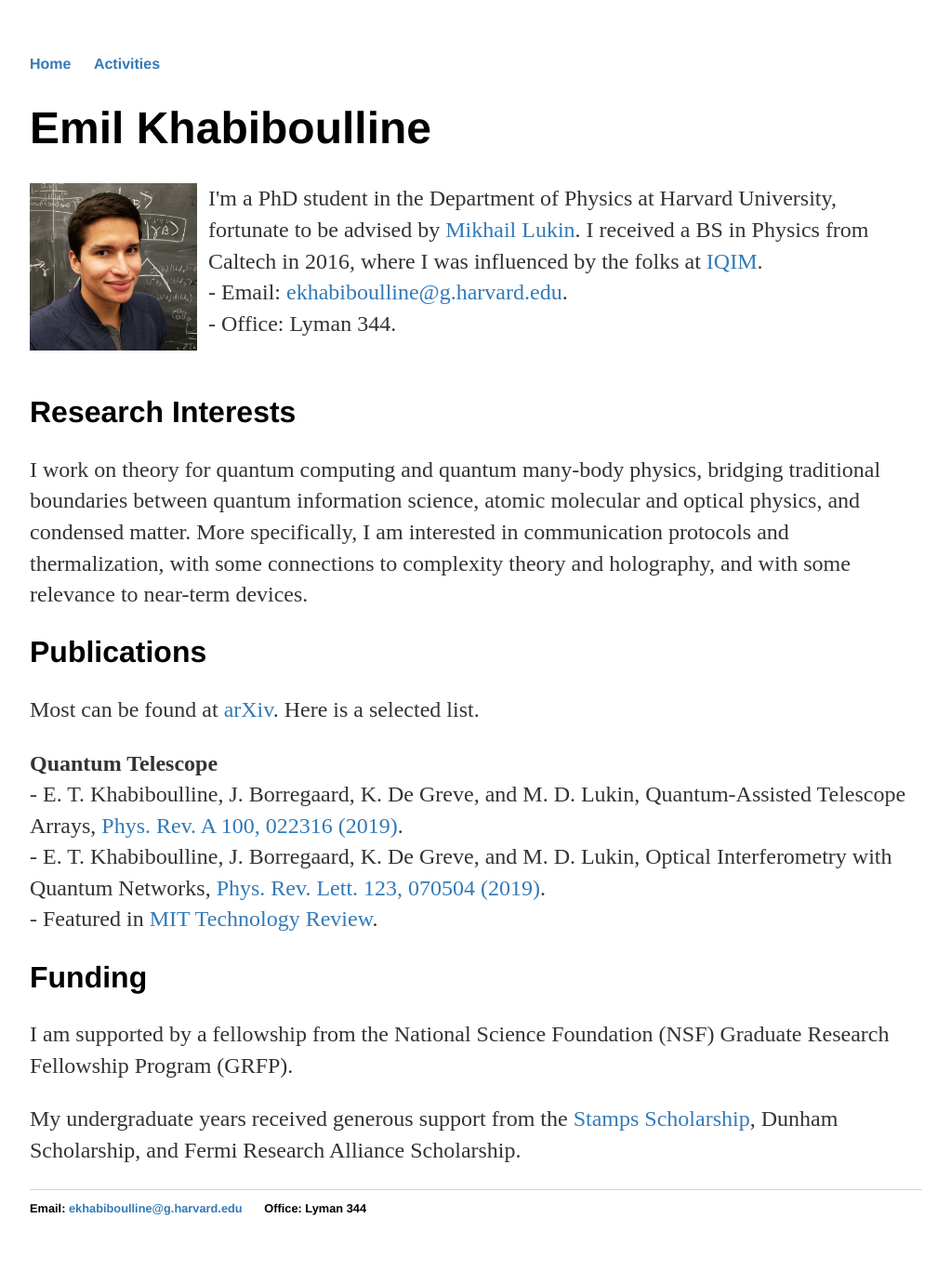
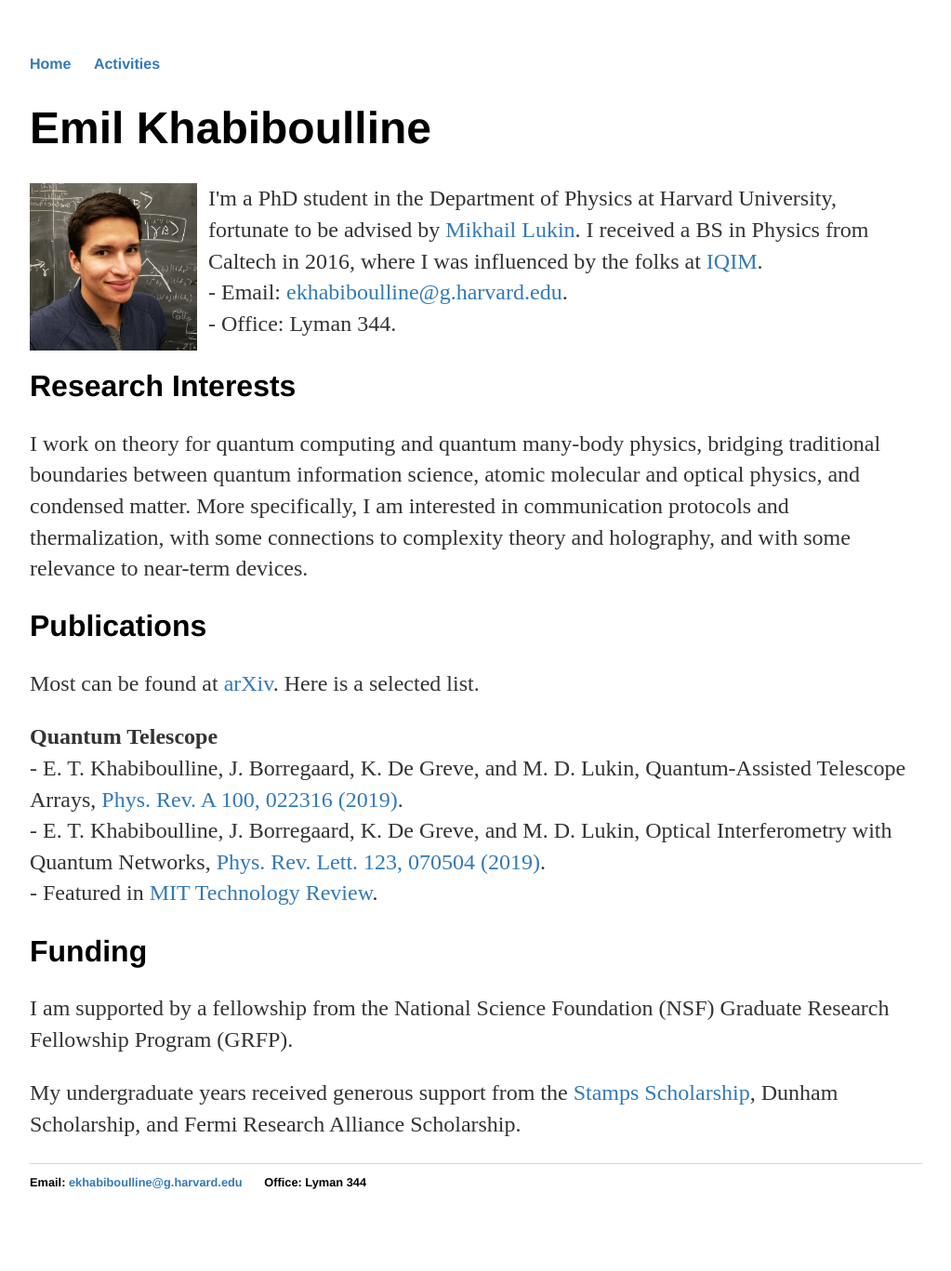
Before and after one commit to emilkhab/emilkhab.github.io, a Jekyll site: the page built from index.html, in a window 1280 px wide. Shown: the whole page at 93% size, without its empty margins (128-1151 px from the left). Built offline with Jekyll 4.4.1, drawn with Linux system fonts in a browser that asks for light colours; after the commit the page ends 1339 px from its top, so only the background shows below that.

Commit message:
Update index.html

```diff
--- a/index.html
+++ b/index.html
@@ -4,13 +4,13 @@
 ---
 <h1>{{page.title}}</h1>
 <div class="blurb">
-	<p><img src="ek.jpg" alt="photo" style="float:left;width:7.5em;height:7.5em;margin:0em 0.5em 2em 0em;">I'm a PhD student in the Department of Physics at Harvard University, fortunate to be advised by <a href="https://lukin.physics.harvard.edu/">Mikhail Lukin</a>.
+	<p><img src="ek.jpg" alt="photo" style="float:left;width:7.5em;height:7.5em;margin:0em 0.5em 0.5em 0em;">I'm a PhD student in the Department of Physics at Harvard University, fortunate to be advised by <a href="https://lukin.physics.harvard.edu/">Mikhail Lukin</a>.
 	I received a BS in Physics from Caltech in 2016, where I was influenced by the folks at <a href="https://iqim.caltech.edu/">IQIM</a>.<br/>
 	- Email: <a href="mailto:ekhabiboulline@g.harvard.edu">ekhabiboulline@g.harvard.edu</a>.<br/>
 	- Office: Lyman 344.</p>
 </div>
 
-<div class="blurb" style="clear:left;">
+<div class="blurb" style="margin-top:2em;clear:left;">
 	<h2>Research Interests</h2>
 	<p>I work on theory for quantum computing and quantum many-body physics, bridging traditional boundaries between quantum information science, atomic molecular and optical physics, and condensed matter.
 	More specifically, I am interested in communication protocols and thermalization, with some connections to complexity theory and holography, and with some relevance to near-term devices.</p>
```
